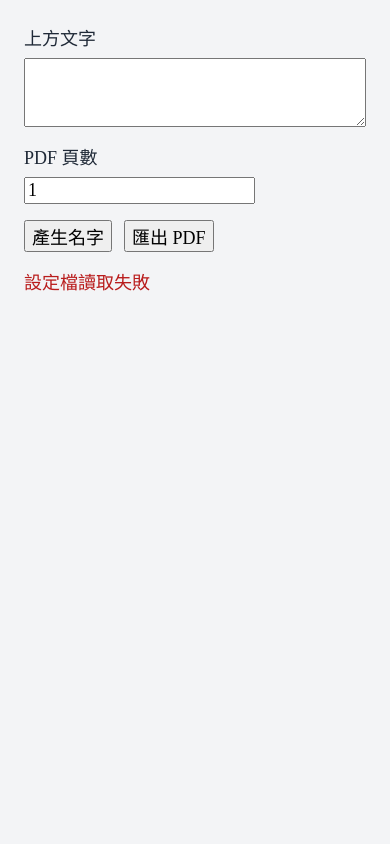
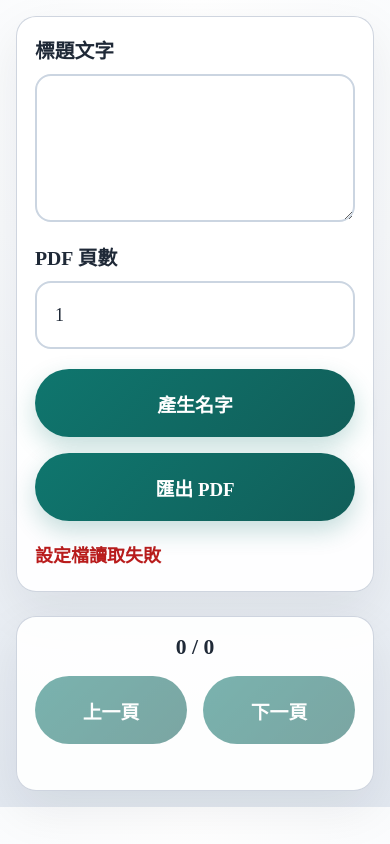
Before and after one commit to twkhjl/santui-name-generator, a website: page index.html in a window 390 px wide. Drawn offline with nearby package versions, Linux system fonts and the light colour scheme; no server answers.

Commit message:
feat: 加入 RWD、預覽分頁與 PDF 匯出 loading

```diff
--- a/index.html
+++ b/index.html
@@ -19,7 +19,7 @@
     <main class="page">
       <section class="controls">
         <label class="field">
-          <span>上方文字</span>
+          <span>標題文字</span>
           <textarea id="header-input" rows="3"></textarea>
         </label>
         <label class="field field-inline">
@@ -33,7 +33,16 @@
         <p id="status" class="status" role="status"></p>
       </section>
 
-      <div id="print-sheets" class="sheets"></div>
+      <section class="preview-panel" aria-label="預覽分頁">
+        <div class="preview-toolbar">
+          <button id="preview-prev-button" type="button" class="preview-nav">上一頁</button>
+          <p id="preview-page-indicator" class="preview-page-indicator" aria-live="polite">0 / 0</p>
+          <button id="preview-next-button" type="button" class="preview-nav">下一頁</button>
+        </div>
+        <div id="preview-sheet" class="preview-sheet"></div>
+      </section>
+
+      <div id="print-sheets" class="sheets sheets-export" aria-hidden="true"></div>
     </main>
   </body>
 </html>
--- a/src/dom.js
+++ b/src/dom.js
@@ -5,17 +5,38 @@ function createSheet(headerText, names) {
   return `
     <section class="sheet">
       <p class="header-preview">${headerText}</p>
-      <table class="name-table" aria-label="假名表格">
+      <table class="name-table" aria-label="名字預覽表格">
         ${rows.map((row) => `<tr>${row.map((name) => `<td>${name ?? ''}</td>`).join('')}</tr>`).join('')}
       </table>
     </section>
   `;
 }
 
-function renderSheets(containerElement, headerText, names) {
-  containerElement.innerHTML = chunkPages(names)
-    .map((pageNames) => createSheet(headerText, pageNames))
-    .join('');
+function renderAllSheets(containerElement, headerText, pages) {
+  containerElement.innerHTML = pages.map((pageNames) => createSheet(headerText, pageNames)).join('');
+}
+
+function renderPreview(previewElement, headerText, pages, pageIndex) {
+  if (!previewElement) {
+    return;
+  }
+
+  const currentPage = pages[pageIndex] ?? [];
+  previewElement.innerHTML = currentPage.length > 0 ? createSheet(headerText, currentPage) : '';
+}
+
+function updatePaginationControls(prevButton, nextButton, indicator, currentPageIndex, totalPages) {
+  if (indicator) {
+    indicator.textContent = totalPages === 0 ? '0 / 0' : `${currentPageIndex + 1} / ${totalPages}`;
+  }
+
+  if (prevButton) {
+    prevButton.disabled = totalPages <= 1 || currentPageIndex <= 0;
+  }
+
+  if (nextButton) {
+    nextButton.disabled = totalPages <= 1 || currentPageIndex >= totalPages - 1;
+  }
 }
 
 function parsePageCount(inputElement) {
@@ -40,7 +61,7 @@ function buildNamesForPages(config, pageCount, buildUniqueNames) {
 
   return Array.from({ length: pageCount }, (_, pageIndex) =>
     buildUniqueNames(config, createSeededRandom(baseSeed + pageIndex + 1), NAMES_PER_PAGE)
-  ).flat();
+  );
 }
 
 function setExportLoadingState(exportButton, status, isLoading) {
@@ -58,19 +79,32 @@ export async function setupApp({ loadConfig, buildUniqueNames, exportPdf }) {
   const pageCountInput = document.querySelector('#page-count-input');
   const generateButton = document.querySelector('#generate-button');
   const exportButton = document.querySelector('#export-button');
+  const previewElement = document.querySelector('#preview-sheet');
+  const prevButton = document.querySelector('#preview-prev-button');
+  const nextButton = document.querySelector('#preview-next-button');
+  const pageIndicator = document.querySelector('#preview-page-indicator');
   const sheetsContainer = document.querySelector('#print-sheets');
   const status = document.querySelector('#status');
 
   let config;
-  let currentNames = [];
+  let currentPages = [];
+  let currentPageIndex = 0;
+
   exportButton.setAttribute('aria-busy', 'false');
+  updatePaginationControls(prevButton, nextButton, pageIndicator, 0, 0);
+
+  function syncRenderedPages() {
+    renderPreview(previewElement, headerInput.value, currentPages, currentPageIndex);
+    renderAllSheets(sheetsContainer, headerInput.value, currentPages);
+    updatePaginationControls(prevButton, nextButton, pageIndicator, currentPageIndex, currentPages.length);
+  }
 
   try {
     config = await loadConfig();
     headerInput.value = config.defaultHeaderText;
 
     if (config.invalidFullNameCount > 0) {
-      status.textContent = `已忽略 ${config.invalidFullNameCount} 個非兩字項目`;
+      status.textContent = `已忽略 ${config.invalidFullNameCount} 筆不合法的兩字姓名`;
     }
   } catch (error) {
     status.textContent = error.message;
@@ -78,24 +112,41 @@ export async function setupApp({ loadConfig, buildUniqueNames, exportPdf }) {
   }
 
   headerInput.addEventListener('input', () => {
-    document.querySelectorAll('.header-preview').forEach((preview) => {
-      preview.textContent = headerInput.value;
-    });
+    syncRenderedPages();
   });
 
   generateButton.addEventListener('click', () => {
     try {
       const pageCount = parsePageCount(pageCountInput);
-      currentNames = buildNamesForPages(config, pageCount, buildUniqueNames);
-      renderSheets(sheetsContainer, headerInput.value, currentNames);
+      currentPages = buildNamesForPages(config, pageCount, buildUniqueNames);
+      currentPageIndex = 0;
+      syncRenderedPages();
       status.textContent = '';
     } catch (error) {
       status.textContent = error.message;
     }
   });
 
+  prevButton?.addEventListener('click', () => {
+    if (currentPageIndex === 0) {
+      return;
+    }
+
+    currentPageIndex -= 1;
+    syncRenderedPages();
+  });
+
+  nextButton?.addEventListener('click', () => {
+    if (currentPageIndex >= currentPages.length - 1) {
+      return;
+    }
+
+    currentPageIndex += 1;
+    syncRenderedPages();
+  });
+
   exportButton.addEventListener('click', async () => {
-    if (currentNames.length === 0) {
+    if (currentPages.length === 0) {
       status.textContent = '請先產生名字';
       return;
     }
@@ -104,7 +155,7 @@ export async function setupApp({ loadConfig, buildUniqueNames, exportPdf }) {
       setExportLoadingState(exportButton, status, true);
       await exportPdf({
         headerText: headerInput.value,
-        names: currentNames,
+        names: currentPages.flat(),
         pdfConfig: config.pdf,
         sourceElement: sheetsContainer
       });
--- a/src/styles.css
+++ b/src/styles.css
@@ -1,33 +1,53 @@
 :root {
-  font-family: "DFKai-SB", "標楷體", serif;
-  font-size: 18px;
+  font-family: "DFKai-SB", "BiauKai", serif;
+  font-size: 20px;
   color: #1f2937;
-  background: #f3f4f6;
+  background:
+    radial-gradient(circle at top, #ffffff 0, #f8fafc 36%, #e2e8f0 100%);
+}
+
+* {
+  box-sizing: border-box;
 }
 
 body {
   margin: 0;
+  min-width: 320px;
 }
 
 .page {
-  max-width: 1080px;
+  width: min(100%, 1440px);
   margin: 0 auto;
-  padding: 24px;
+  padding: 20px;
+}
+
+.controls,
+.preview-panel {
+  background: rgba(255, 255, 255, 0.92);
+  border: 1px solid rgba(148, 163, 184, 0.45);
+  border-radius: 24px;
+  box-shadow: 0 18px 50px rgba(15, 23, 42, 0.08);
 }
 
 .controls {
   display: grid;
-  gap: 16px;
+  gap: 20px;
   margin-bottom: 24px;
+  padding: 24px;
 }
 
 .field {
   display: grid;
-  gap: 8px;
+  gap: 10px;
+}
+
+.field > span {
+  font-size: 1.1rem;
+  font-weight: 700;
 }
 
 .field-inline {
-  max-width: 180px;
+  max-width: 240px;
 }
 
 textarea,
@@ -36,18 +56,53 @@ button {
   font: inherit;
 }
 
+textarea,
+input {
+  width: 100%;
+  border: 2px solid #cbd5e1;
+  border-radius: 16px;
+  background: #fff;
+  color: inherit;
+  padding: 16px 18px;
+}
+
+textarea {
+  min-height: 132px;
+  resize: vertical;
+}
+
+input {
+  min-height: 64px;
+}
+
 button {
   position: relative;
+  min-height: 64px;
+  border: 0;
+  border-radius: 999px;
+  padding: 14px 28px;
+  font-size: 1.05rem;
+  font-weight: 700;
+  color: #fff;
+  background: linear-gradient(135deg, #0f766e 0%, #115e59 100%);
+  box-shadow: 0 10px 24px rgba(15, 118, 110, 0.24);
+}
+
+button:disabled {
+  cursor: not-allowed;
+  opacity: 0.55;
+  box-shadow: none;
 }
 
 .actions {
-  display: flex;
-  gap: 12px;
+  display: grid;
+  grid-template-columns: repeat(2, minmax(0, 1fr));
+  gap: 16px;
 }
 
 #export-button.is-loading {
   cursor: progress;
-  padding-right: 2.6rem;
+  padding-right: 3.1rem;
 }
 
 #export-button.is-loading::after {
@@ -55,25 +110,53 @@ button {
   position: absolute;
   top: 50%;
   right: 1rem;
-  width: 1rem;
-  height: 1rem;
-  margin-top: -0.5rem;
-  border: 2px solid currentColor;
+  width: 1.15rem;
+  height: 1.15rem;
+  margin-top: -0.575rem;
+  border: 3px solid currentColor;
   border-right-color: transparent;
   border-radius: 999px;
   animation: spin 0.8s linear infinite;
 }
 
 .status {
-  min-height: 24px;
+  min-height: 32px;
   margin: 0;
+  font-size: 1rem;
+  font-weight: 700;
   color: #b91c1c;
 }
 
-@keyframes spin {
-  to {
-    transform: rotate(360deg);
-  }
+.preview-panel {
+  padding: 20px;
+}
+
+.preview-toolbar {
+  display: flex;
+  align-items: center;
+  justify-content: center;
+  gap: 16px;
+  margin-bottom: 20px;
+  flex-wrap: wrap;
+}
+
+.preview-nav {
+  min-width: 160px;
+}
+
+.preview-page-indicator {
+  min-width: 120px;
+  margin: 0;
+  text-align: center;
+  font-size: 1.2rem;
+  font-weight: 700;
+}
+
+.preview-sheet {
+  display: flex;
+  justify-content: center;
+  overflow-x: auto;
+  padding-bottom: 8px;
 }
 
 .sheets {
@@ -81,9 +164,19 @@ button {
   gap: 24px;
 }
 
+.sheets-export {
+  position: absolute;
+  left: -99999px;
+  top: 0;
+  width: 210mm;
+  opacity: 0;
+  pointer-events: none;
+}
+
 .sheet {
   width: 210mm;
   min-height: 297mm;
+  flex: 0 0 auto;
   box-sizing: border-box;
   padding: 10mm;
   background: #ffffff;
@@ -110,3 +203,79 @@ button {
   height: 18mm;
   font-size: 28px;
 }
+
+@keyframes spin {
+  to {
+    transform: rotate(360deg);
+  }
+}
+
+@media (max-width: 960px) {
+  :root {
+    font-size: 19px;
+  }
+
+  .page {
+    padding: 16px;
+  }
+
+  .controls,
+  .preview-panel {
+    padding: 18px;
+    border-radius: 20px;
+  }
+
+  .actions {
+    grid-template-columns: 1fr;
+  }
+
+  .preview-sheet .sheet {
+    transform-origin: top center;
+    transform: scale(0.82);
+    margin-bottom: -54mm;
+  }
+}
+
+@media (max-width: 640px) {
+  :root {
+    font-size: 18px;
+  }
+
+  .field-inline {
+    max-width: none;
+  }
+
+  textarea {
+    min-height: 148px;
+  }
+
+  button,
+  input {
+    min-height: 68px;
+  }
+
+  .preview-toolbar {
+    display: grid;
+    grid-template-columns: 1fr 1fr;
+  }
+
+  .preview-page-indicator {
+    grid-column: 1 / -1;
+    order: -1;
+  }
+
+  .preview-nav {
+    min-width: 0;
+  }
+
+  .preview-sheet {
+    justify-content: flex-start;
+  }
+
+  .preview-sheet .sheet {
+    transform-origin: top left;
+    transform: scale(0.58);
+    margin-right: -88mm;
+    margin-bottom: -122mm;
+  }
+}
```
Also changed, not shown: tests/dom.test.js (+61 -16 lines).
